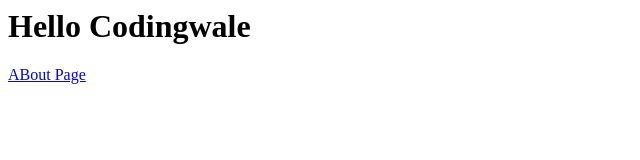
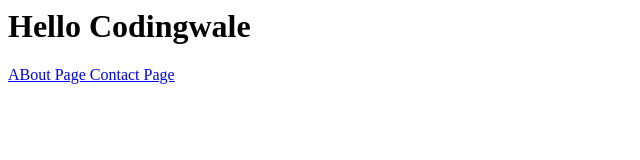
Before and after one commit to adityaghaywat-cmd/mywebsite, a plain HTML site: page index.html in a window 1280 px wide. Shown: the whole page, without its empty margins (0-640 px from the left). Drawn offline with Linux system fonts and the light colour scheme.

Commit message:
Index modified

```diff
--- a/index.html
+++ b/index.html
@@ -5,3 +5,7 @@
 <a href="about.html">
 	ABout Page
 </a>
+
+<a href="contact.html">
+	Contact Page
+</a>
```
